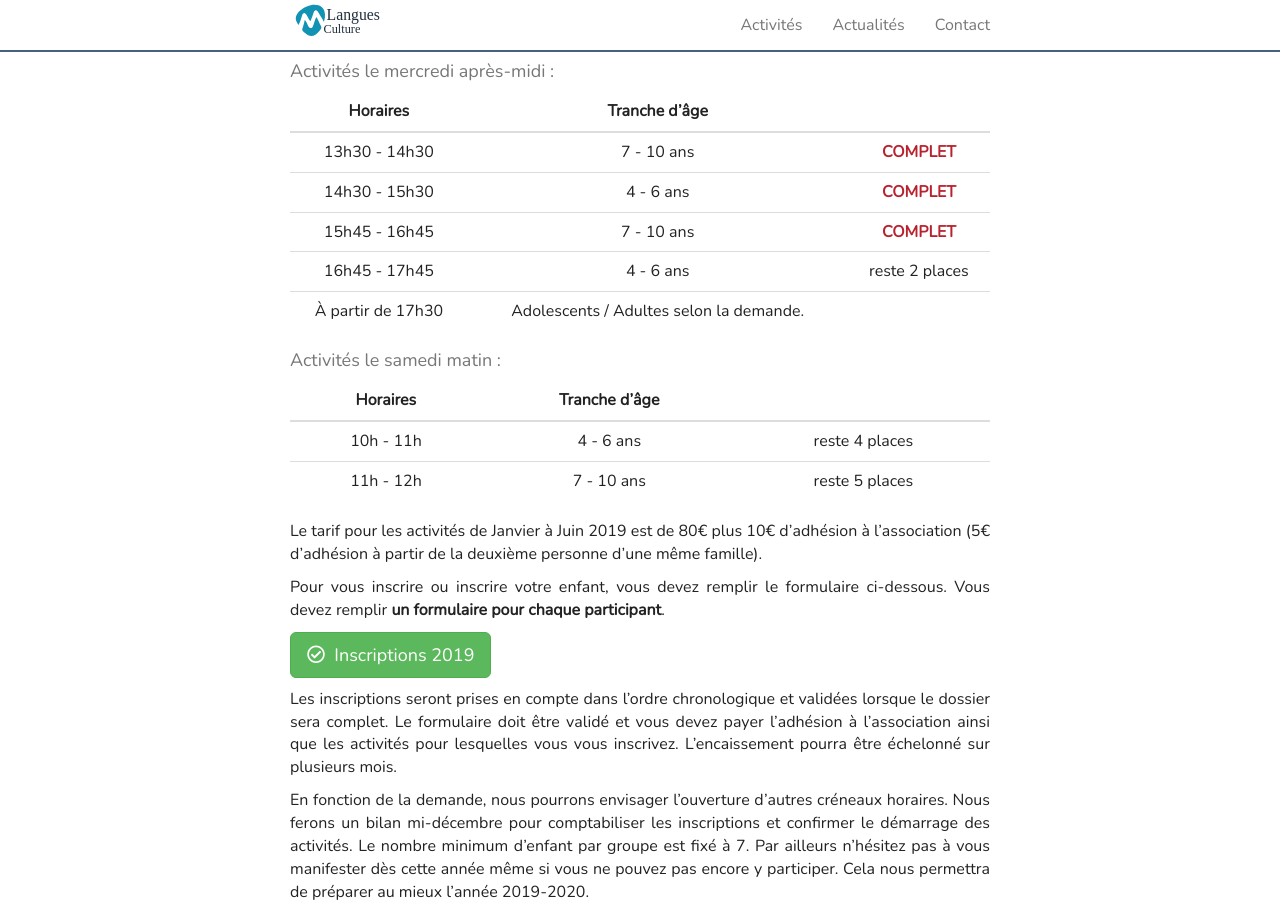
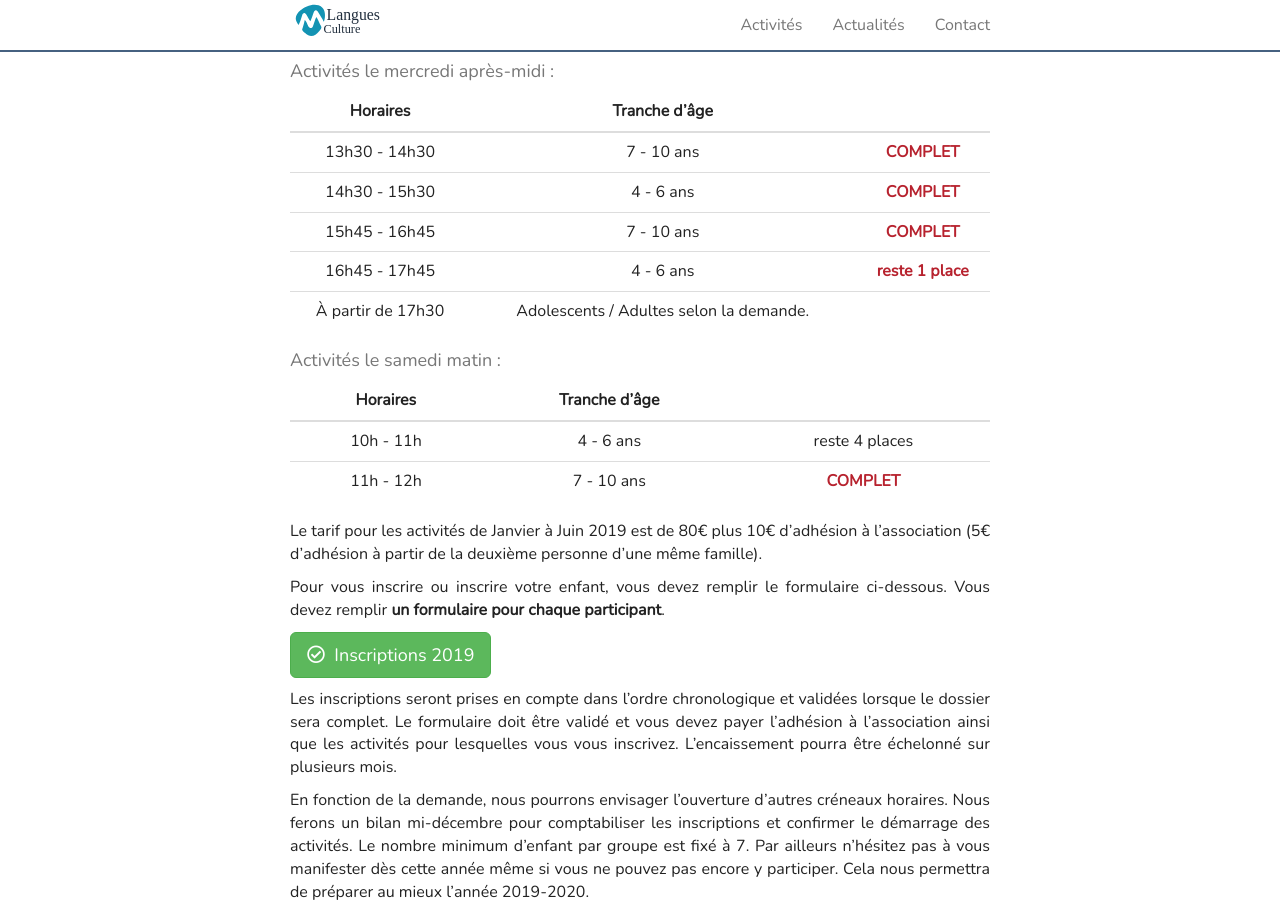
Before and after one commit to mlangues64/mlangues64.github.io, a Jekyll site: the page built from _posts/2018-11-10-inscription2019.markdown, in a window 1280 px wide and 900 px high, scrolled down 357 px. Built offline with Jekyll 4.4.1, drawn with Linux system fonts in a browser that asks for light colours; nearby versions of some CDN libraries; comment, search, counter and statistics services are not loaded.

Commit message:
Update 2018-11-10-inscription2019.markdown
Mise à jour des inscriptions

```diff
--- a/_posts/2018-11-10-inscription2019.markdown
+++ b/_posts/2018-11-10-inscription2019.markdown
@@ -27,7 +27,7 @@ ne sera possible qu'à partir d'un nombre suffisant d'inscriptions.
 | 13h30 - 14h30 | 7 - 10 ans | <span style="color: #B7222E; font-weight:bold;">COMPLET</span> |
 | 14h30 - 15h30 | 4 - 6 ans | <span style="color: #B7222E; font-weight:bold;">COMPLET</span> |
 | 15h45 - 16h45 | 7 - 10 ans | <span style="color: #B7222E; font-weight:bold;">COMPLET</span> |
-| 16h45 - 17h45 | 4 - 6 ans | reste 2 places |
+| 16h45 - 17h45 | 4 - 6 ans | <span style="color: #B7222E; font-weight:bold;">reste 1 place</span> |
 | À partir de 17h30 | Adolescents / Adultes selon la demande. | |
 {: .table }
 
@@ -36,7 +36,7 @@ ne sera possible qu'à partir d'un nombre suffisant d'inscriptions.
 | Horaires | Tranche d'âge |      |
 |:--------:|:-------------:|:----:|
 | 10h - 11h | 4 - 6 ans | reste 4 places |
-| 11h - 12h | 7 - 10 ans | reste 5 places |
+| 11h - 12h | 7 - 10 ans | <span style="color: #B7222E; font-weight:bold;">COMPLET</span> |
 {: .table }
 
 
```
